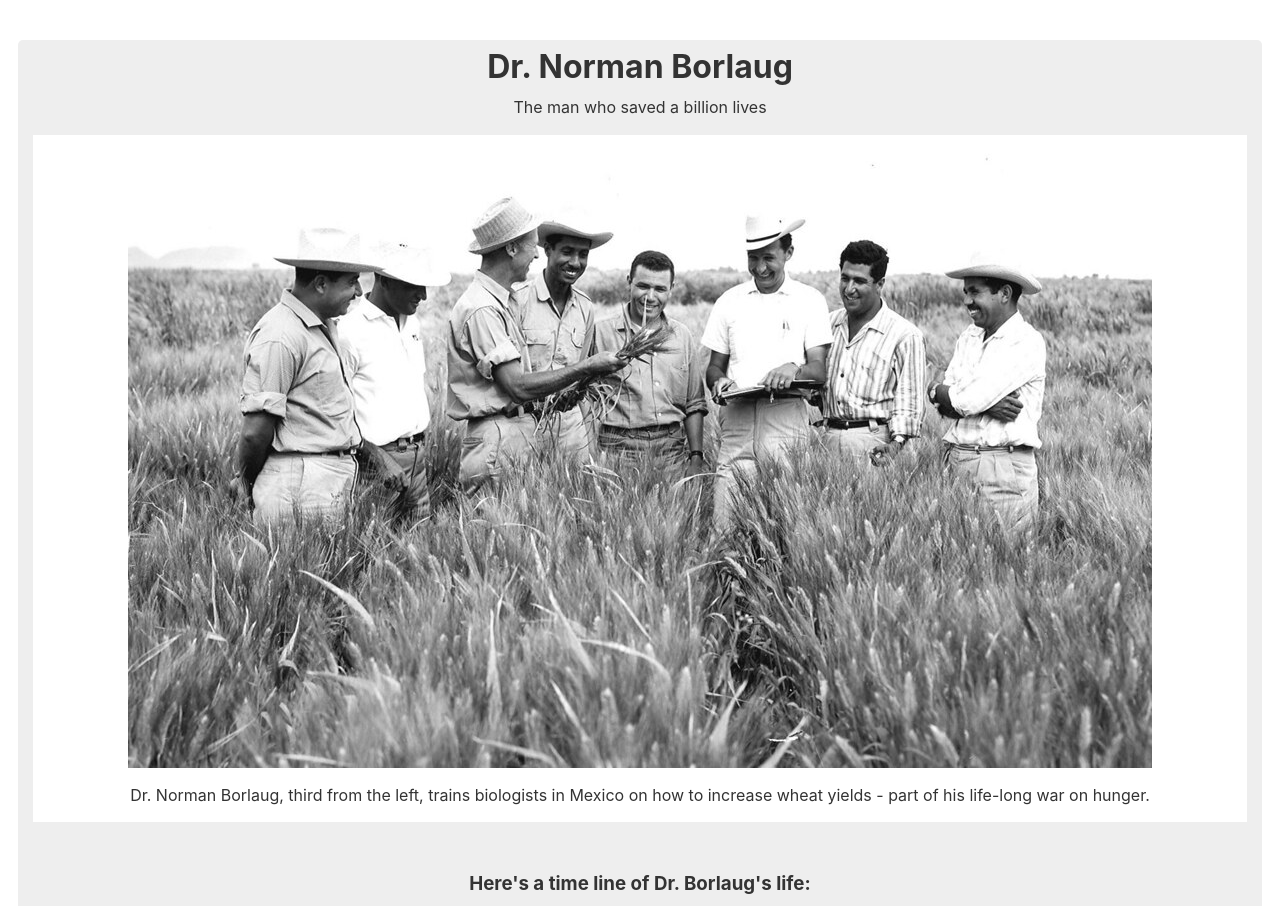
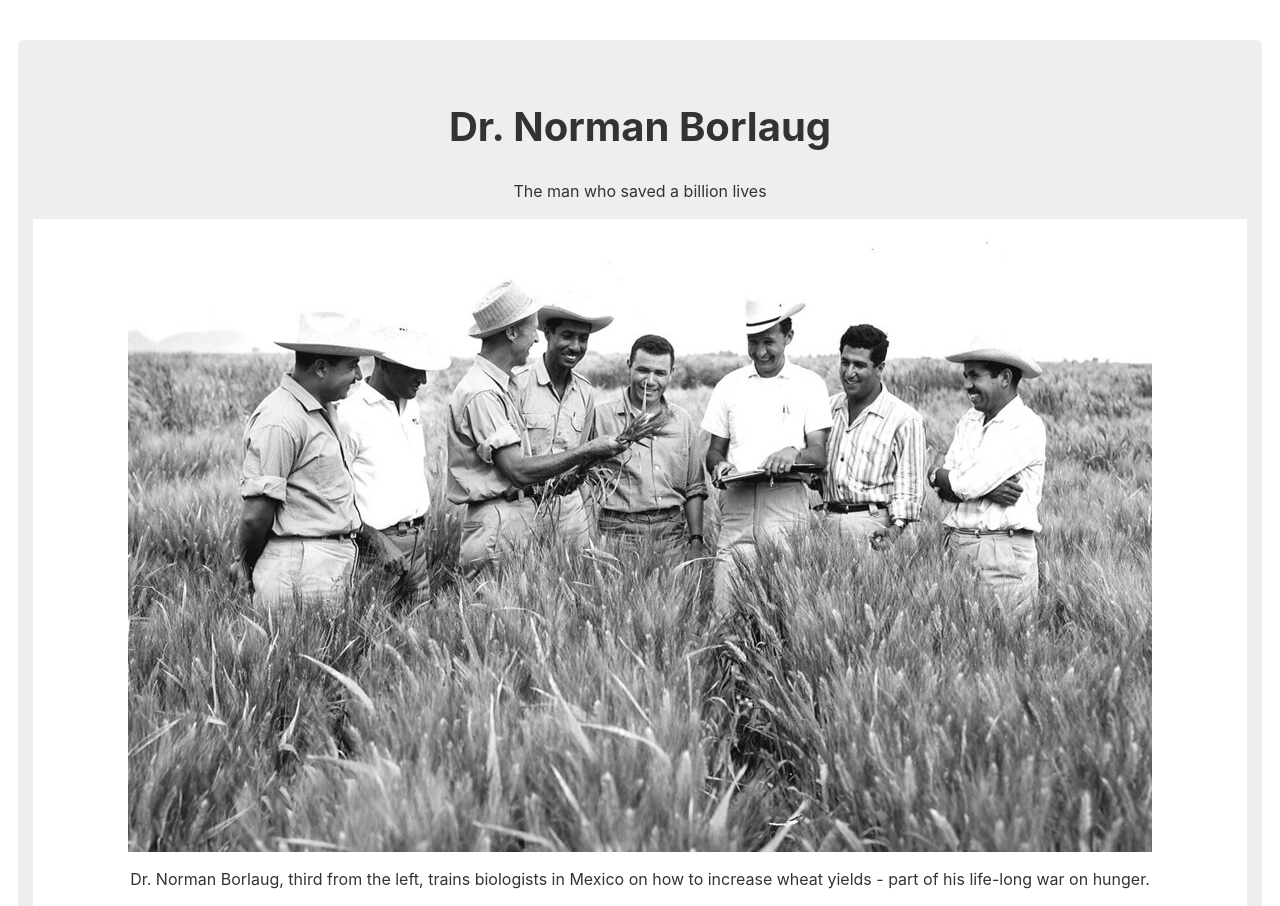
Before and after one commit to carlssonjohn/freecodecamp_tribute-page, a plain HTML site: page index.html in a window 1280 px wide. Shown: the top 906 px of the page. Drawn offline with Linux system fonts and the light colour scheme.

Commit message:
Added #title in css

```diff
--- a/style.css
+++ b/style.css
@@ -18,6 +18,11 @@ body {
     padding: 15px;
     border-radius: 5px;
     background: #eee;
+}
+
+#title {
+    margin: 1.5em 0 1em 0;
+    font-size: 2.5em;
 }
 
 h1 {
```
